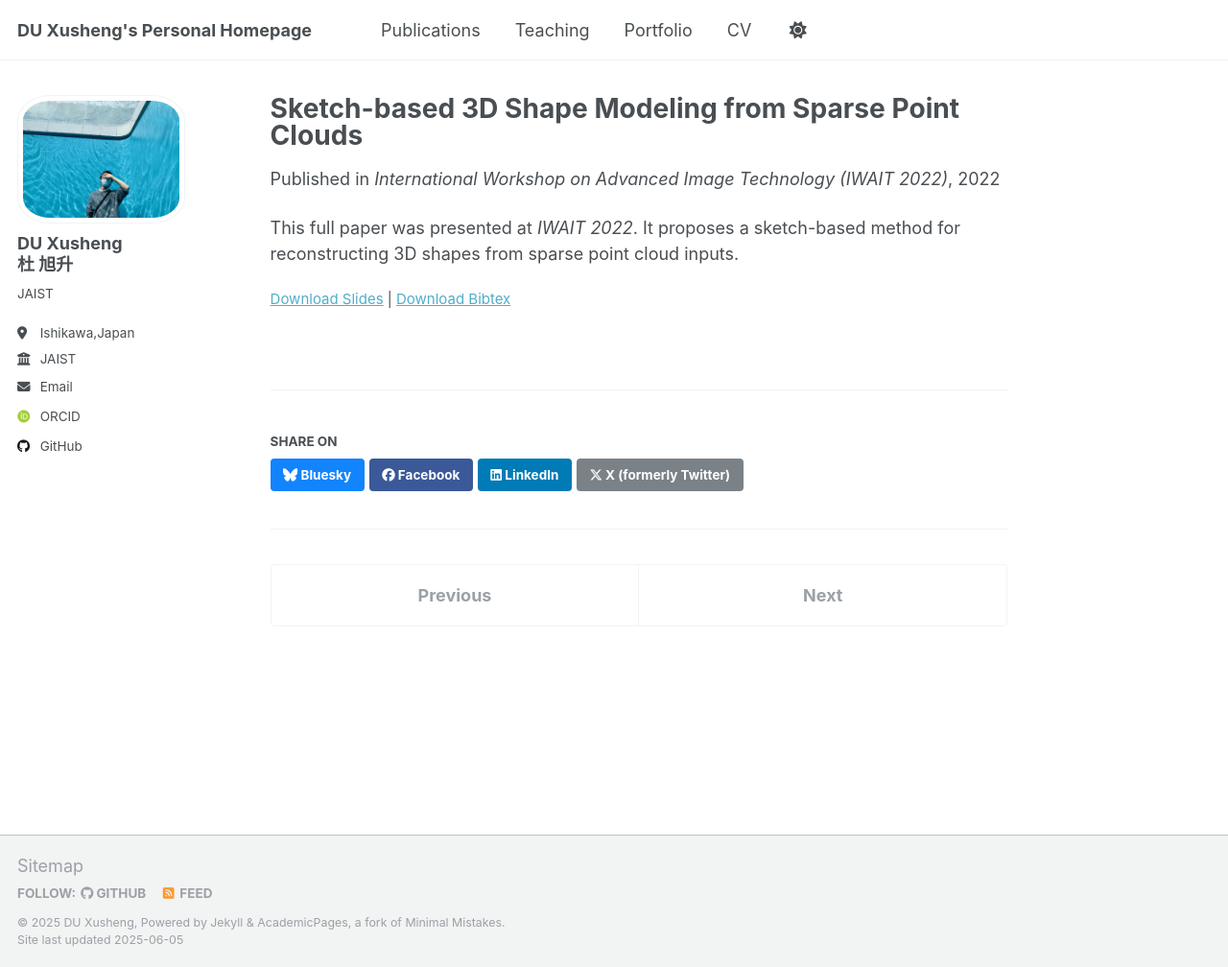
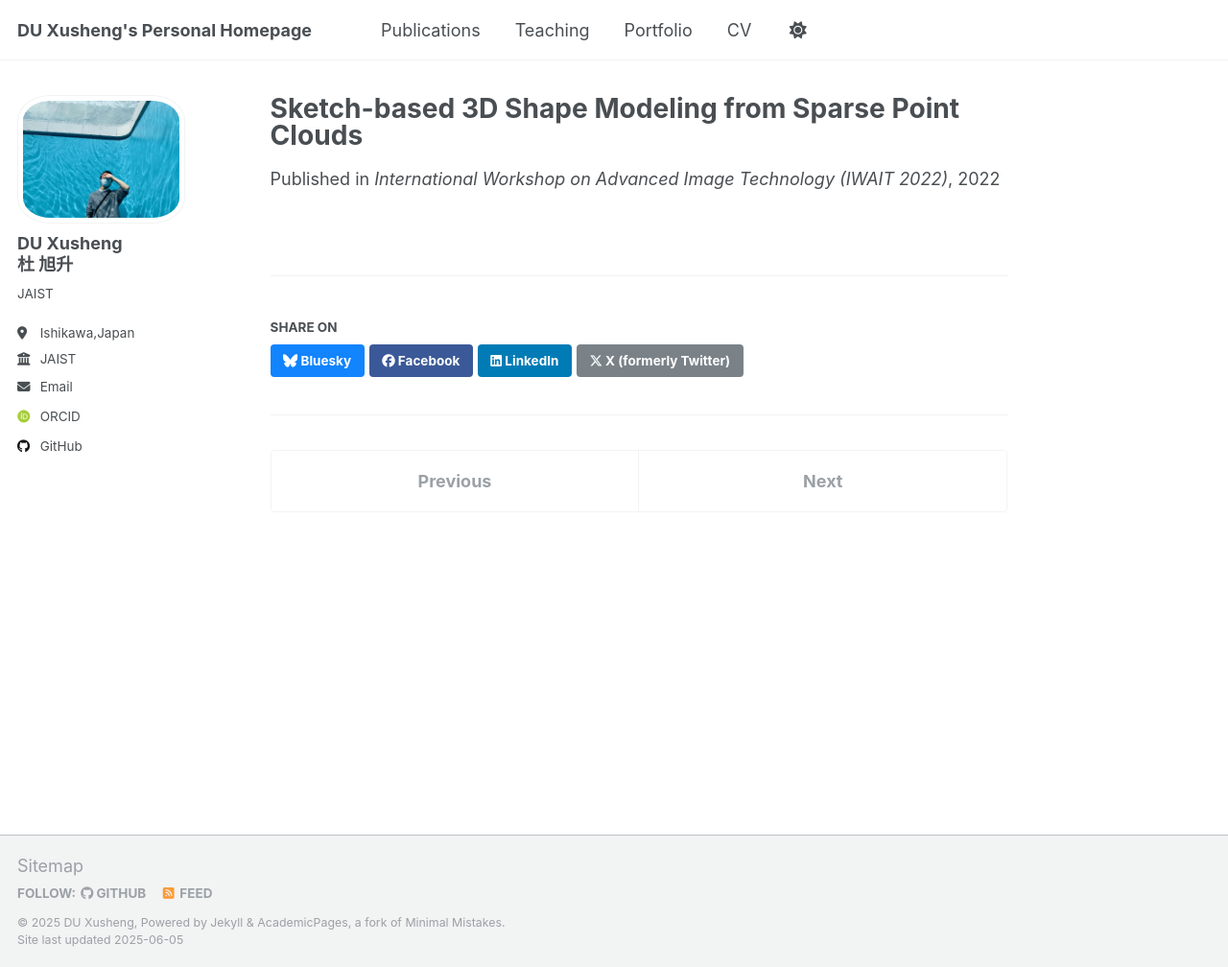
Before and after one commit to ToKyokushou/ToKyokushou.github.io, a Jekyll site: the page built from _publications/2022-01-sketch-3d-sparse-pc.md, in a window 1280 px wide and 1008 px high. Shown: the whole window at 96% size. Built offline with Jekyll 4.4.1, drawn with Linux system fonts in a browser that asks for light colours; some web fonts are replaced.

Commit message:
Update 2022-01-sketch-3d-sparse-pc.md

```diff
--- a/_publications/2022-01-sketch-3d-sparse-pc.md
+++ b/_publications/2022-01-sketch-3d-sparse-pc.md
@@ -6,8 +6,4 @@ permalink: /publication/2022-01-sketch-3d-sparse-pc
 excerpt: 'A sketch-driven approach for reconstructing 3D shapes from sparse point clouds.'
 date: 2022-01-01
 venue: 'International Workshop on Advanced Image Technology (IWAIT 2022)'
-slidesurl: ''
-paperurl: ''
-bibtexurl: ''
 ---
-This full paper was presented at <i>IWAIT 2022</i>. It proposes a sketch-based method for reconstructing 3D shapes from sparse point cloud inputs.
```
